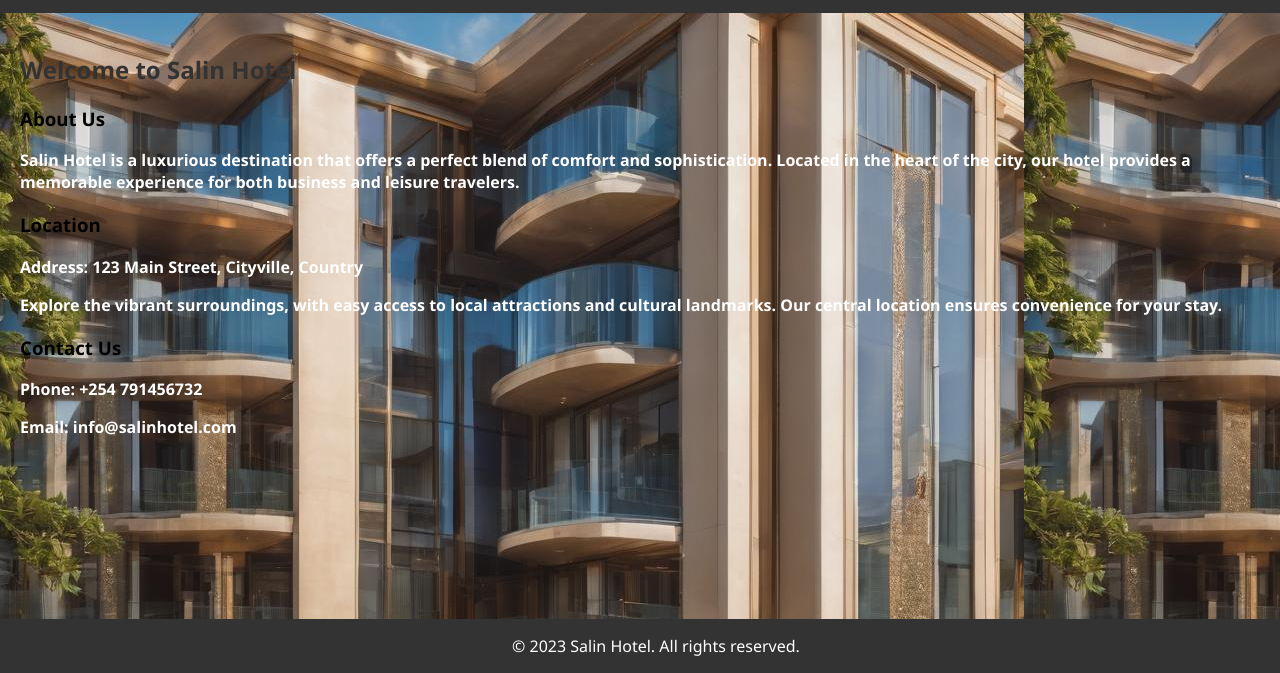
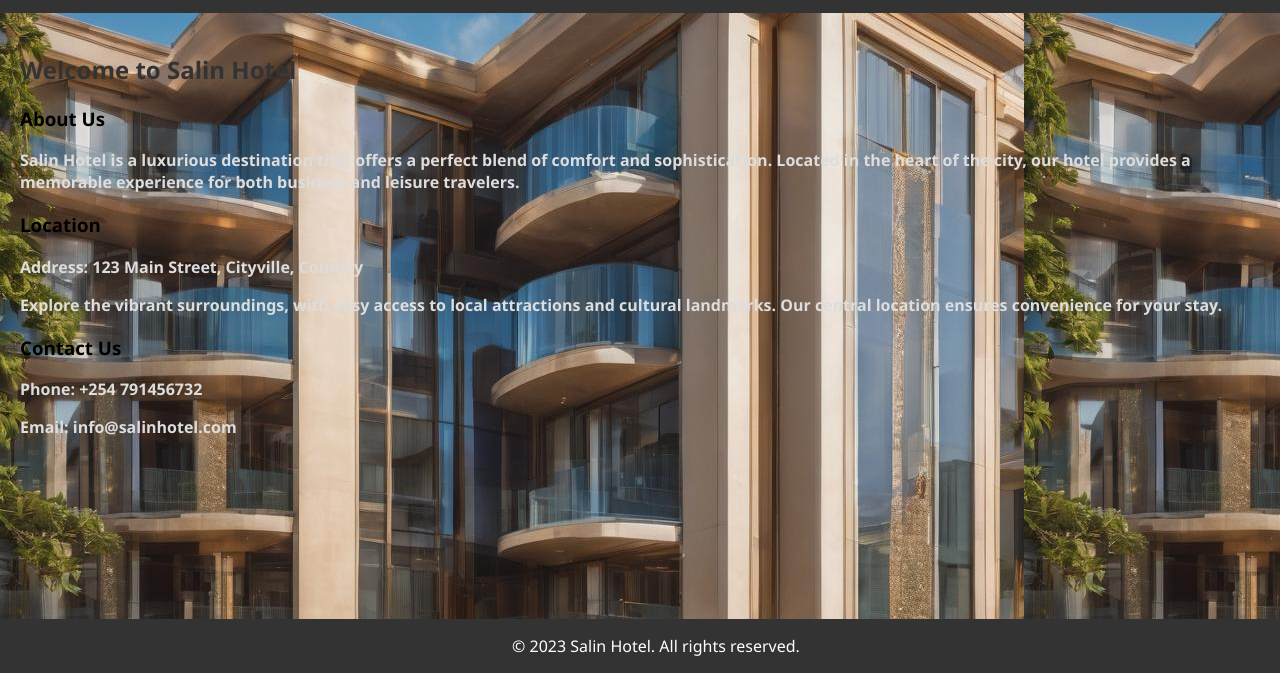
Before and after one commit to JoshMith/salinhotel.github.io, a plain HTML site: page index.html in a window 1280 px wide. Shown: the part 127-800 px from the top of the page. Drawn offline with Linux system fonts and the light colour scheme.

Commit message:
Update styles.css

```diff
--- a/styles.css
+++ b/styles.css
@@ -46,7 +46,7 @@ body {
   }
 
   p {
-    color: #ffffff;
+    color: #ddd;
   }
 
   .room-card {
```
